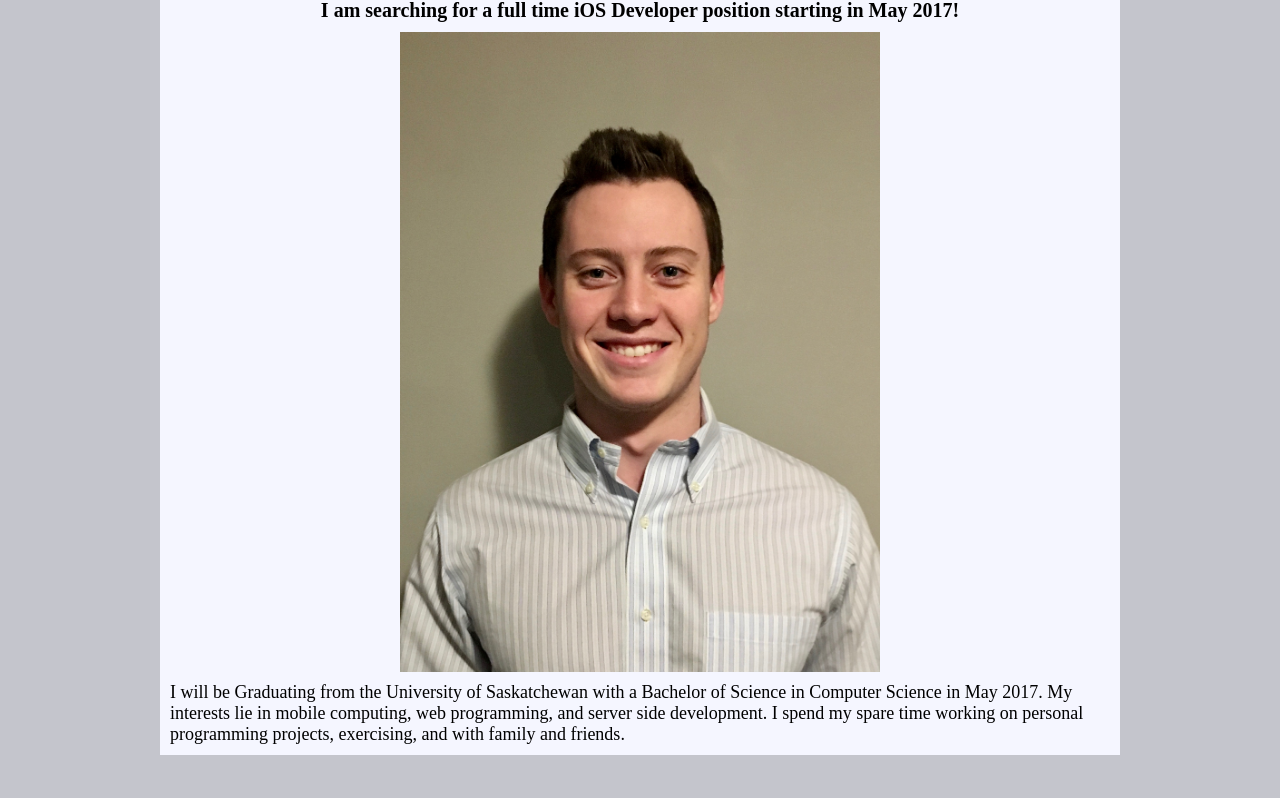
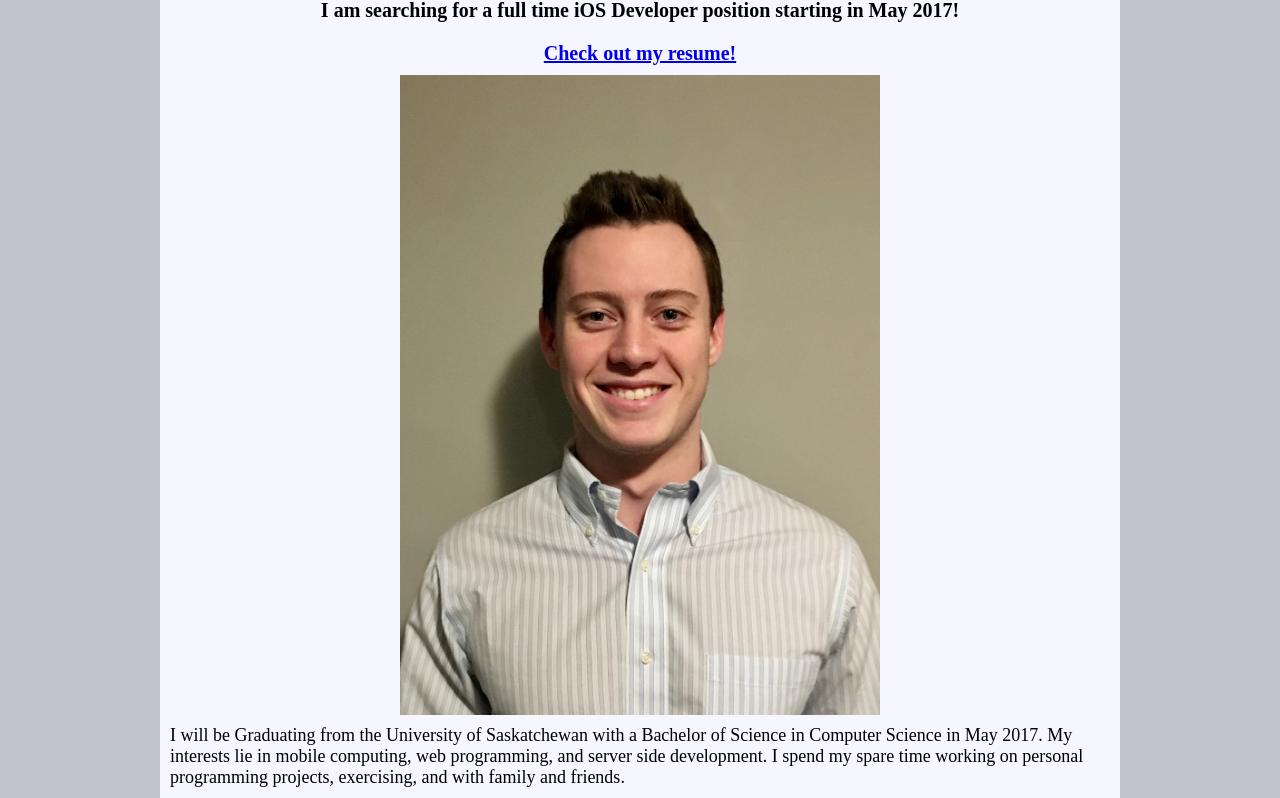
Before and after one commit to chrisdarc/ChrisDarcPersonalWebsite, a plain HTML site: page index.html in a window 1280 px wide. Shown: the part 138-936 px from the top of the page. Before the commit the page ends 893 px from the top, so only its background shows below. Drawn offline with Linux system fonts and the light colour scheme.

Commit message:
Add resume to home page

```diff
--- a/index.html
+++ b/index.html
@@ -33,6 +33,10 @@
             I am searching for a full time iOS Developer position starting in May 2017!
         </div>
 
+        <div id="resume">
+            <a href="ResumeofChristopherDarc.pdf" target="_blank">Check out my resume!</a>
+        </div>
+
 		<img class="selfImageClass" src="ChrisDarc.jpg">
 
 		<div id="blurb">
--- a/indexStyle.css
+++ b/indexStyle.css
@@ -23,3 +23,10 @@
     padding:10px;
     font-weight: bold;
 }
+
+#resume{
+    font-size: 20px;
+    text-align: center;
+    padding:10px;
+    font-weight: bold;
+}
```
Also changed, not shown: 1 other file.
